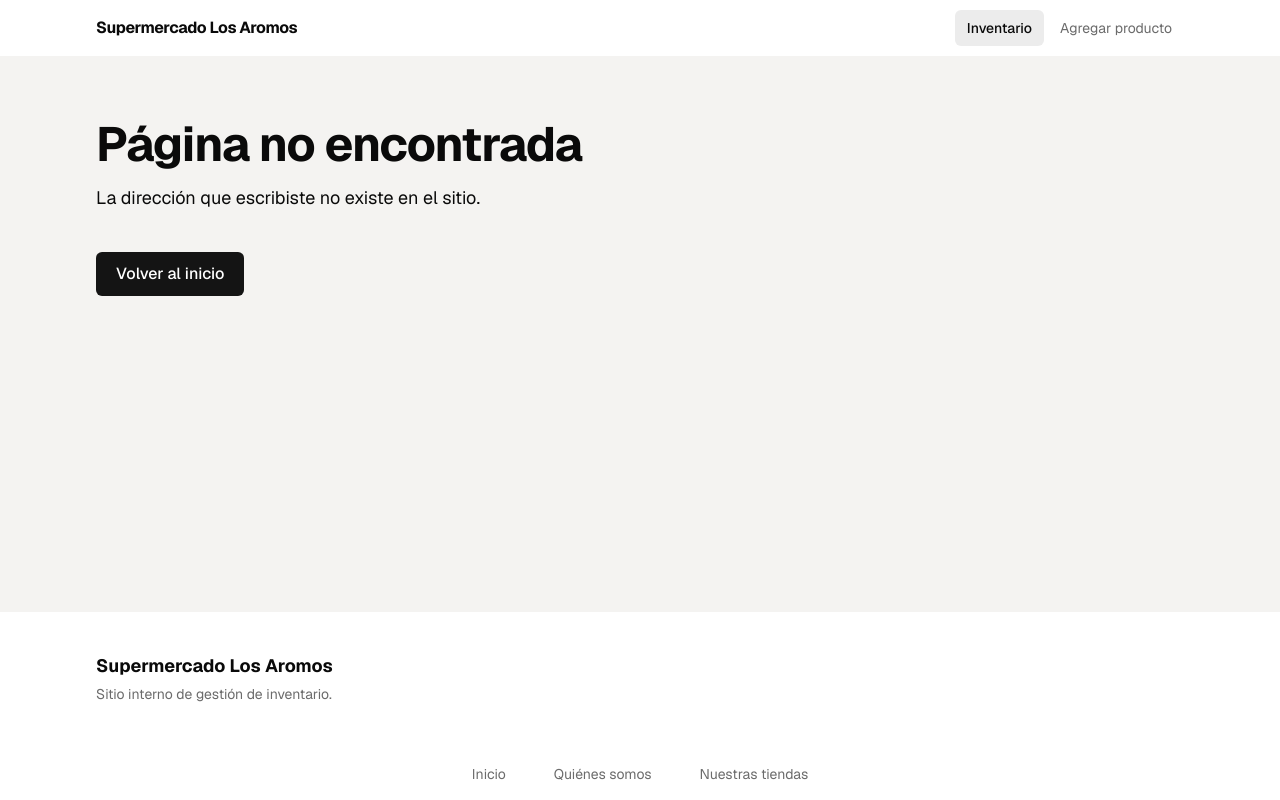
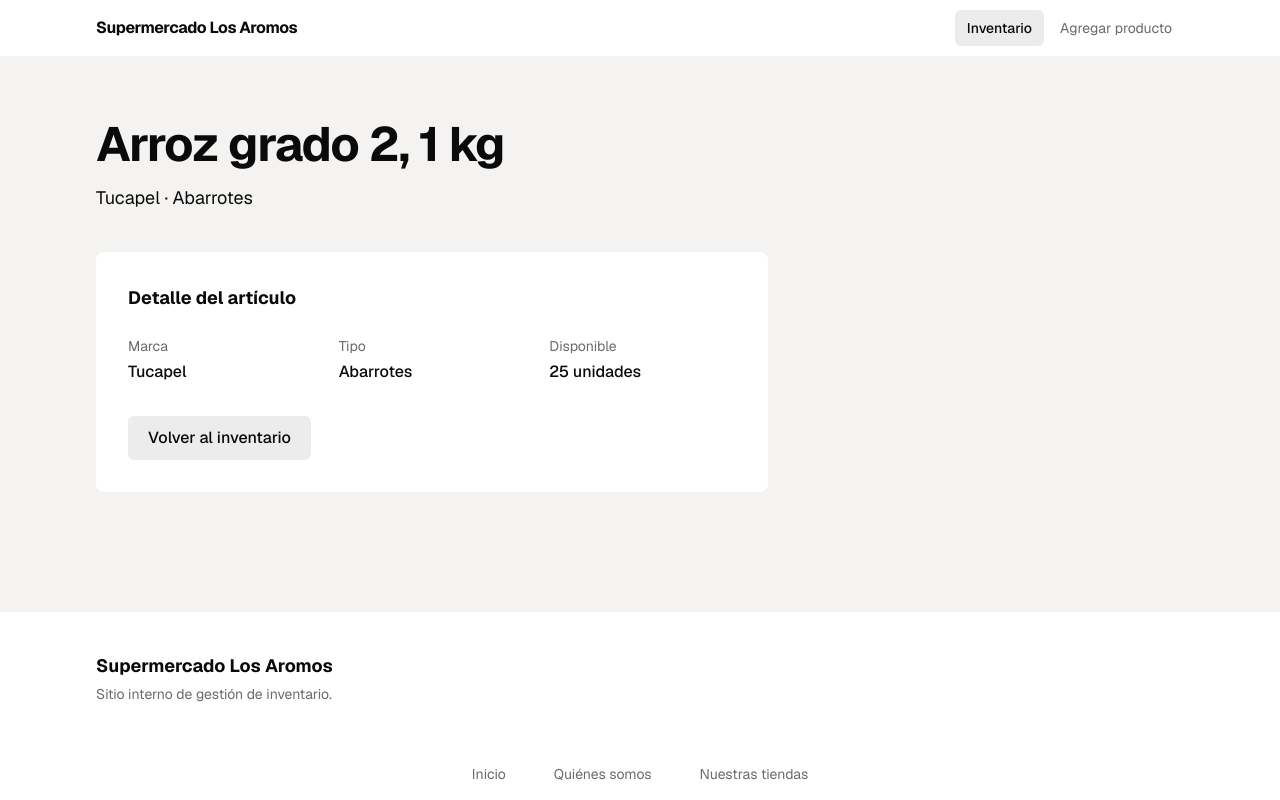
Before and after one commit to jparra100/proyecto_frontend_supermercado, a React (Vite) app: page /inventario/1 in a window 1280 px wide. Built offline with nearby package versions, Linux system fonts and the light colour scheme.

Commit message:
Paso 3: agrega pantalla de detalle de artículo con ruta por id

```diff
--- a/src/App.jsx
+++ b/src/App.jsx
@@ -4,6 +4,7 @@ import Home from './pages/Home'
 import QuienesSomos from './pages/QuienesSomos'
 import NuestrasTiendas from './pages/NuestrasTiendas'
 import Inventario from './pages/Inventario'
+import DetalleProducto from './pages/DetalleProducto'
 import AgregarProducto from './pages/AgregarProducto'
 import NoEncontrada from './pages/NoEncontrada'
 
@@ -15,6 +16,7 @@ function App() {
         <Route path="quienes-somos" element={<QuienesSomos />} />
         <Route path="nuestras-tiendas" element={<NuestrasTiendas />} />
         <Route path="inventario" element={<Inventario />} />
+        <Route path="inventario/:id" element={<DetalleProducto />} />
         <Route path="agregar" element={<AgregarProducto />} />
         <Route path="*" element={<NoEncontrada />} />
       </Route>
--- a/src/components/TablaProductos.jsx
+++ b/src/components/TablaProductos.jsx
@@ -1,3 +1,4 @@
+import { Link } from 'react-router-dom'
 
 function TablaProductos({ productos }) {
   return (
@@ -15,7 +16,14 @@ function TablaProductos({ productos }) {
         <tbody>
           {productos.map((producto) => (
             <tr key={producto.id} className="h-11 border-b border-linea last:border-b-0">
-              <td className="px-4 py-3 md:px-6 font-medium">{producto.nombre}</td>
+              <td className="px-4 py-3 md:px-6 font-medium">
+                <Link
+                  to={`/inventario/${producto.id}`}
+                  className="underline-offset-4 hover:underline focus-visible:outline-2 focus-visible:outline-tinta"
+                >
+                  {producto.nombre}
+                </Link>
+              </td>
               <td className="px-4 py-3 md:px-6">{producto.marca}</td>
               <td className="px-4 py-3 md:px-6 text-suave">{producto.tipo}</td>
               <td className="px-4 py-3 md:px-6 text-right tabular-nums">{producto.cantidad}</td>
--- /dev/null
+++ b/src/pages/DetalleProducto.jsx
@@ -0,0 +1,67 @@
+import { Link, useParams } from 'react-router-dom'
+import EncabezadoPagina from '../components/EncabezadoPagina'
+import { useInventario } from '../context/InventarioContext'
+
+const estiloVolver =
+  'inline-flex h-11 items-center rounded-md bg-elevado px-5 font-medium transition-colors hover:bg-control focus-visible:outline-2 focus-visible:outline-offset-2 focus-visible:outline-tinta'
+
+function DetalleProducto() {
+  // El id llega como texto desde la URL, por eso se convierte a número
+  const { id } = useParams()
+  const { obtenerProducto } = useInventario()
+  const producto = obtenerProducto(Number(id))
+
+  if (!producto) {
+    return (
+      <>
+        <EncabezadoPagina
+          titulo="Artículo no encontrado"
+          descripcion="No existe un artículo con esa dirección en el inventario."
+        />
+        <Link to="/inventario" className={estiloVolver}>
+          Volver al inventario
+        </Link>
+      </>
+    )
+  }
+
+  return (
+    <>
+      <EncabezadoPagina titulo={producto.nombre} descripcion={`${producto.marca} · ${producto.tipo}`} />
+
+      <section
+        aria-labelledby="titulo-detalle"
+        className="max-w-2xl rounded-lg bg-superficie p-6 md:p-8"
+      >
+        <h2 id="titulo-detalle" className="text-lg font-bold">
+          Detalle del artículo
+        </h2>
+
+        <dl className="mt-6 grid gap-6 sm:grid-cols-3">
+          <div>
+            <dt className="text-sm text-suave">Marca</dt>
+            <dd className="mt-1 font-medium">{producto.marca}</dd>
+          </div>
+          <div>
+            <dt className="text-sm text-suave">Tipo</dt>
+            <dd className="mt-1 font-medium">{producto.tipo}</dd>
+          </div>
+          <div>
+            <dt className="text-sm text-suave">Disponible</dt>
+            <dd className="mt-1 font-medium tabular-nums">
+              {producto.cantidad === 1 ? '1 unidad' : `${producto.cantidad} unidades`}
+            </dd>
+          </div>
+        </dl>
+
+        <div className="mt-8 flex flex-wrap items-center gap-4">
+          <Link to="/inventario" className={estiloVolver}>
+            Volver al inventario
+          </Link>
+        </div>
+      </section>
+    </>
+  )
+}
+
+export default DetalleProducto
```
